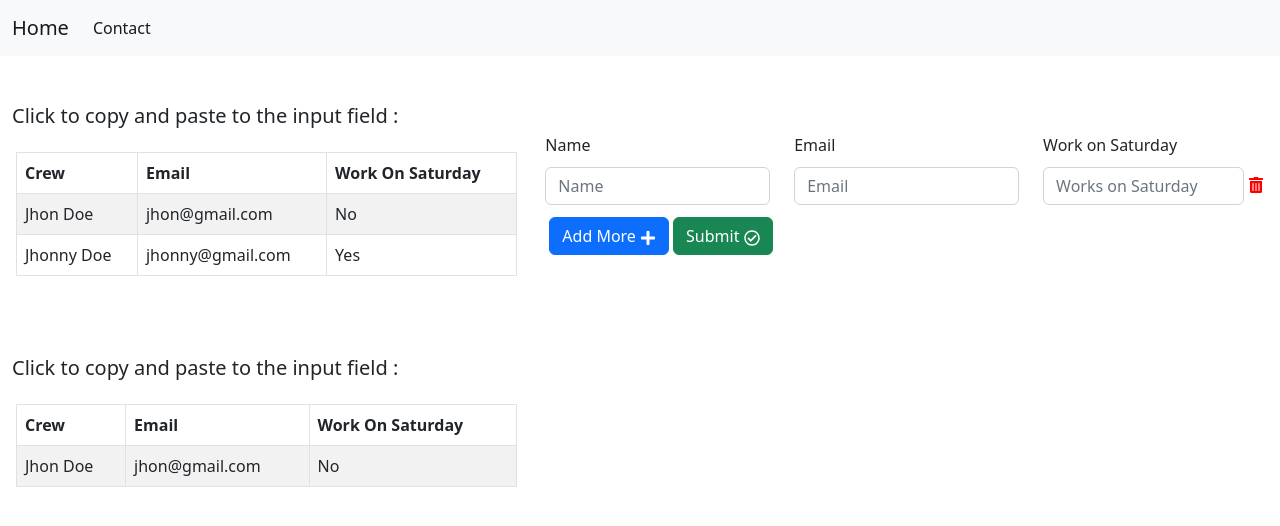
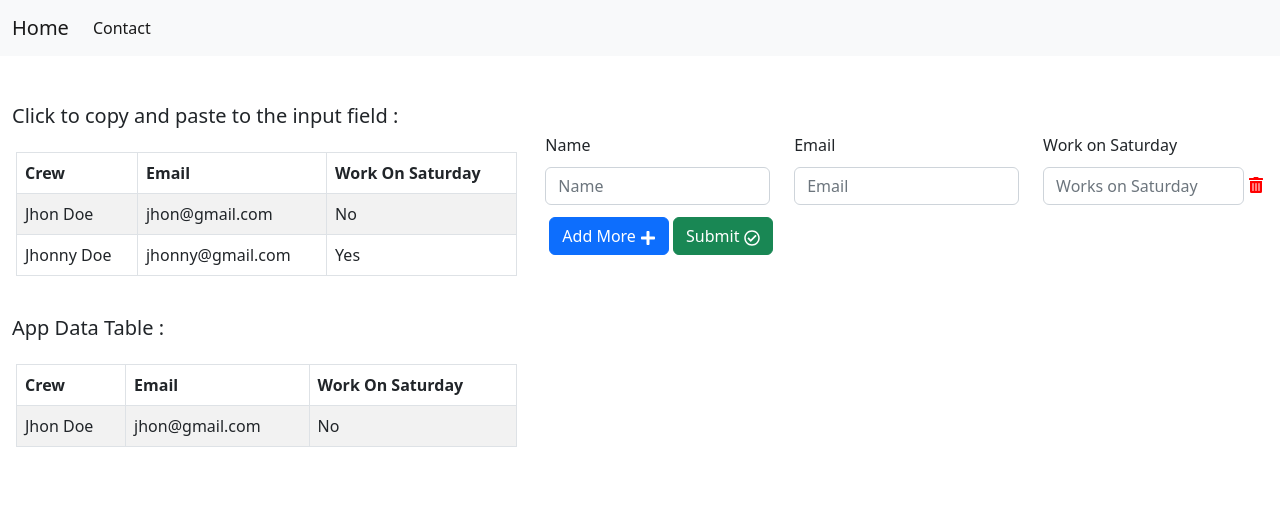
Before and after one commit to SazidAhmed/ToDoList-Advanced, a React (Create React App) app: page /contact in a window 1280 px wide. Shown: the top 526 px of the page. Built offline with nearby package versions, Linux system fonts and the light colour scheme.

Commit message:
refectored monday apis

```diff
--- a/src/pages/Contact.js
+++ b/src/pages/Contact.js
@@ -118,7 +118,7 @@ function CopyTable() {
         </div>
       </div>
       <div className="row">
-          <h5 className='mt-5'>Click to copy and paste to the input field : </h5>
+          <h5 className='mt-2'>App Data Table : </h5>
           <div className="col col-xs-12 col-sm-12 col-md-5 col-lg-5 col-xl-5 p-3">
               <table className='table table-striped table-bordered table-hover'>
                   <thead>
--- a/src/pages/Home.js
+++ b/src/pages/Home.js
@@ -7,7 +7,7 @@ function Home() {
 
   const monday = mondaySdk();
   const url = '/v2'
-  const mondayAuthToken = 'eyJhbGciOiJIUzI1NiJ9.eyJ0aWQiOjE2NTA1MDEyNCwidWlkIjozMDY3MDYxNiwiaWFkIjoiMjAyMi0wNi0xMFQyMDoyMDoyOC45NjRaIiwicGVyIjoibWU6d3JpdGUiLCJhY3RpZCI6MTIyMzIzMTIsInJnbiI6InVzZTEifQ.CCucZ5od4FS8_JpkbROF7ssUCc3dVxU3cK0I5kwp-cY';
+  const mondayAuthToken = process.env.REACT_APP_API_KEY
 
   let query =`
   {
@@ -36,7 +36,7 @@ function Home() {
       {
         method: 'post',
         headers: {
-          'Content-Type': 'DraggableTablelication/json',
+          'Content-Type': 'application/json',
           'Authorization' : mondayAuthToken
          },
          body: JSON.stringify({
@@ -79,7 +79,7 @@ function Home() {
                 <tbody>
                   { boardData &&
                   boardData.map(data =>(
-                    <tr>
+                    <tr key={data.id}>
                       <td>
                           <div className="form-check">
                               <input className="form-check-input" type="checkbox" value="" id="flexCheckDefault" />
```
Also changed, not shown: 1 other file (tests, documents, lock files or other folders).
